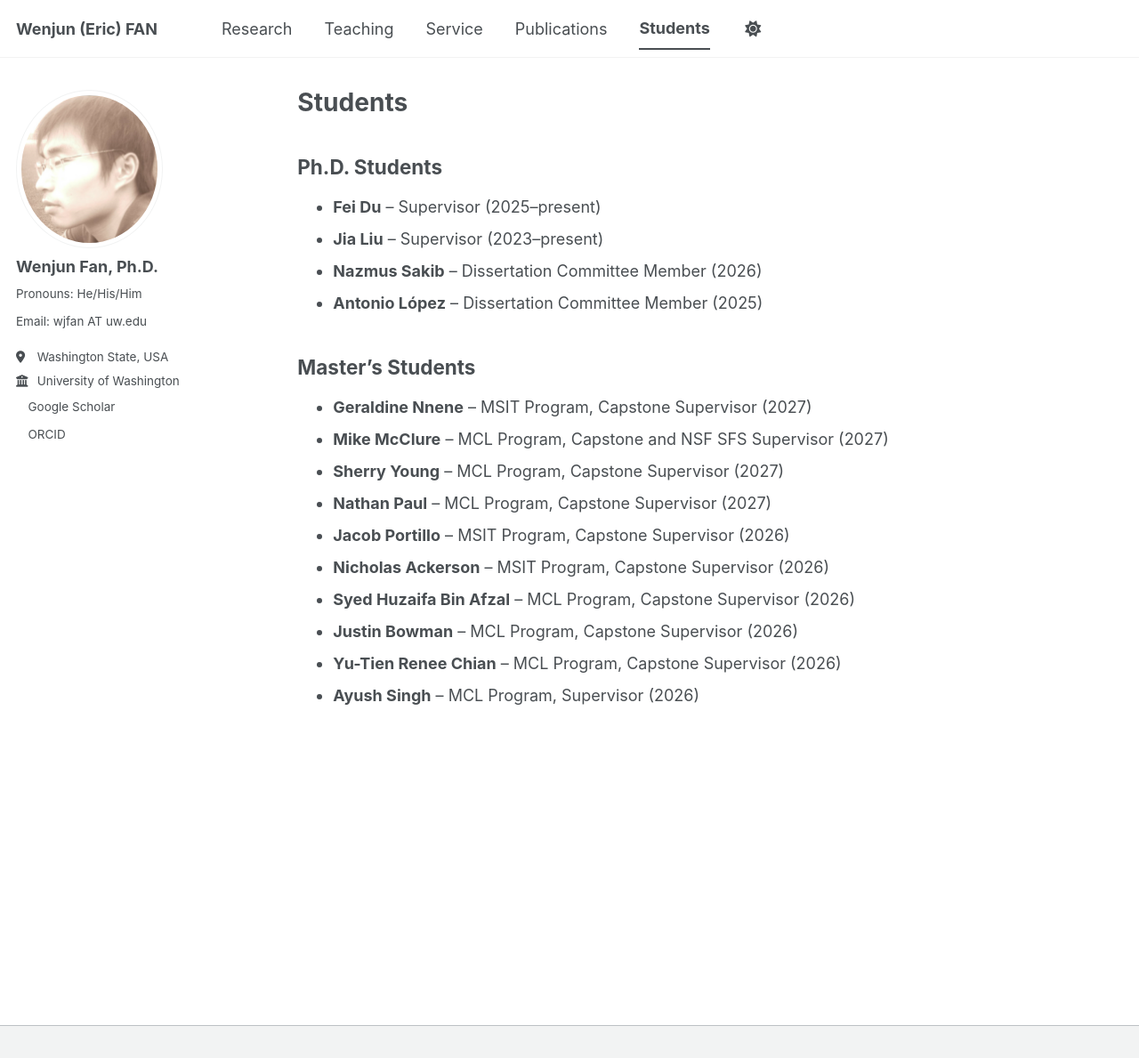
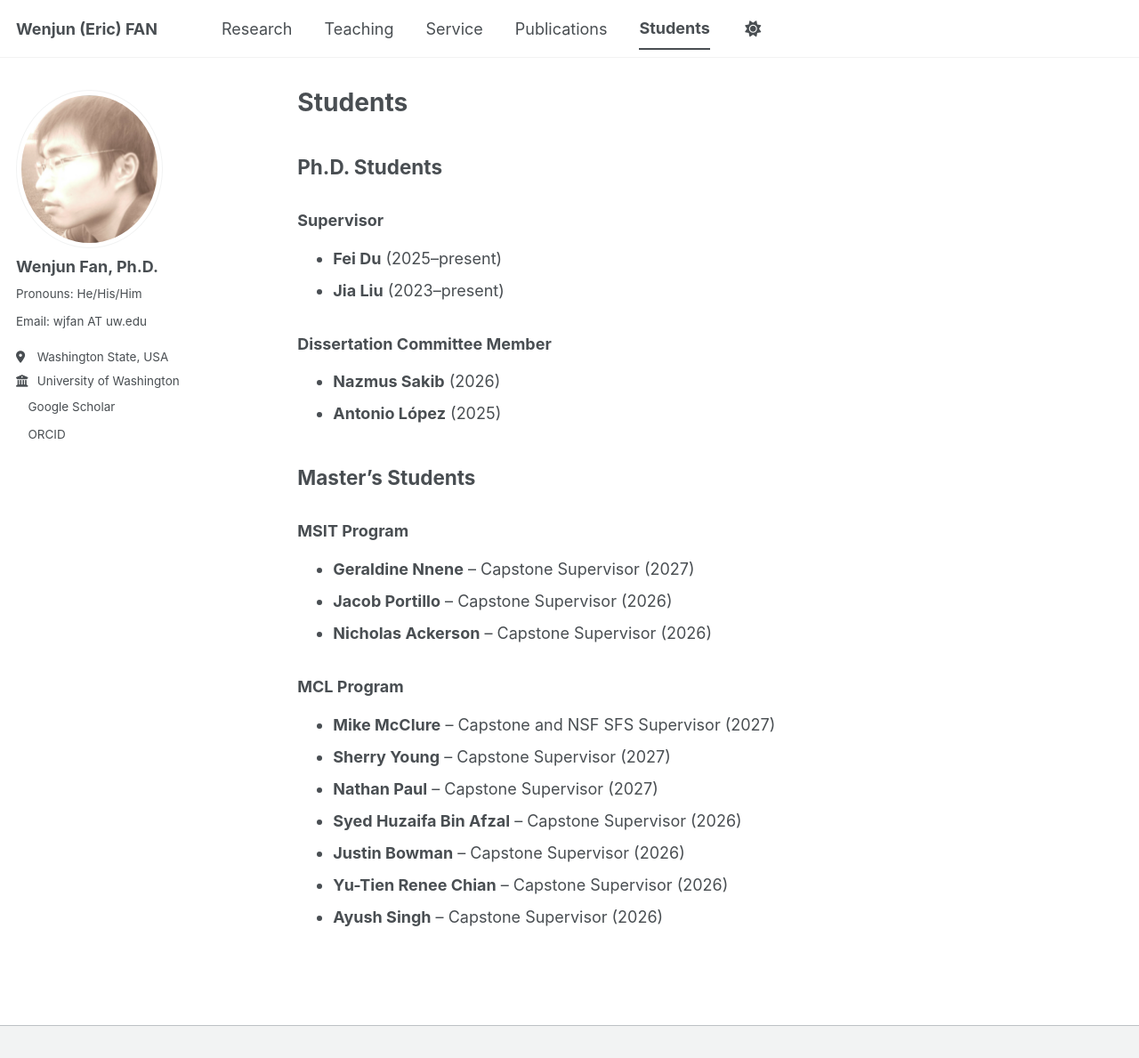
Before and after one commit to fanwj2010/fanwj2010.github.io, a Jekyll site: the page built from _pages/students.md, in a window 1280 px wide and 1189 px high. Shown: the whole window at 89% size. Built offline with Jekyll 4.4.1, drawn with Linux system fonts in a browser that asks for light colours; a script bundle is joined from its source files by our own code; a style sheet for code colours, icons or effects is not loaded.

Commit message:
Update students.md

```diff
--- a/_pages/students.md
+++ b/_pages/students.md
@@ -7,20 +7,30 @@ author_profile: true
 
 ## Ph.D. Students
 
-- **Fei Du** – Supervisor (2025–present)
-- **Jia Liu** – Supervisor (2023–present)
-- **Nazmus Sakib** – Dissertation Committee Member (2026)
-- **Antonio López** – Dissertation Committee Member (2025)
+### Supervisor
+
+- **Fei Du** (2025–present)
+- **Jia Liu** (2023–present)
+
+### Dissertation Committee Member
+
+- **Nazmus Sakib** (2026)
+- **Antonio López** (2025)
 
 ## Master's Students
 
-- **Geraldine Nnene** – MSIT Program, Capstone Supervisor (2027)
-- **Mike McClure** – MCL Program, Capstone and NSF SFS Supervisor (2027)
-- **Sherry Young** – MCL Program, Capstone Supervisor (2027)
-- **Nathan Paul** – MCL Program, Capstone Supervisor (2027)
-- **Jacob Portillo** – MSIT Program, Capstone Supervisor (2026)
-- **Nicholas Ackerson** – MSIT Program, Capstone Supervisor (2026)
-- **Syed Huzaifa Bin Afzal** – MCL Program, Capstone Supervisor (2026)
-- **Justin Bowman** – MCL Program, Capstone Supervisor (2026)
-- **Yu-Tien Renee Chian** – MCL Program, Capstone Supervisor (2026)
-- **Ayush Singh** – MCL Program, Supervisor (2026)
+### MSIT Program
+
+- **Geraldine Nnene** – Capstone Supervisor (2027)
+- **Jacob Portillo** – Capstone Supervisor (2026)
+- **Nicholas Ackerson** – Capstone Supervisor (2026)
+
+### MCL Program
+
+- **Mike McClure** – Capstone and NSF SFS Supervisor (2027)
+- **Sherry Young** – Capstone Supervisor (2027)
+- **Nathan Paul** – Capstone Supervisor (2027)
+- **Syed Huzaifa Bin Afzal** – Capstone Supervisor (2026)
+- **Justin Bowman** – Capstone Supervisor (2026)
+- **Yu-Tien Renee Chian** – Capstone Supervisor (2026)
+- **Ayush Singh** – Capstone Supervisor (2026)
```
